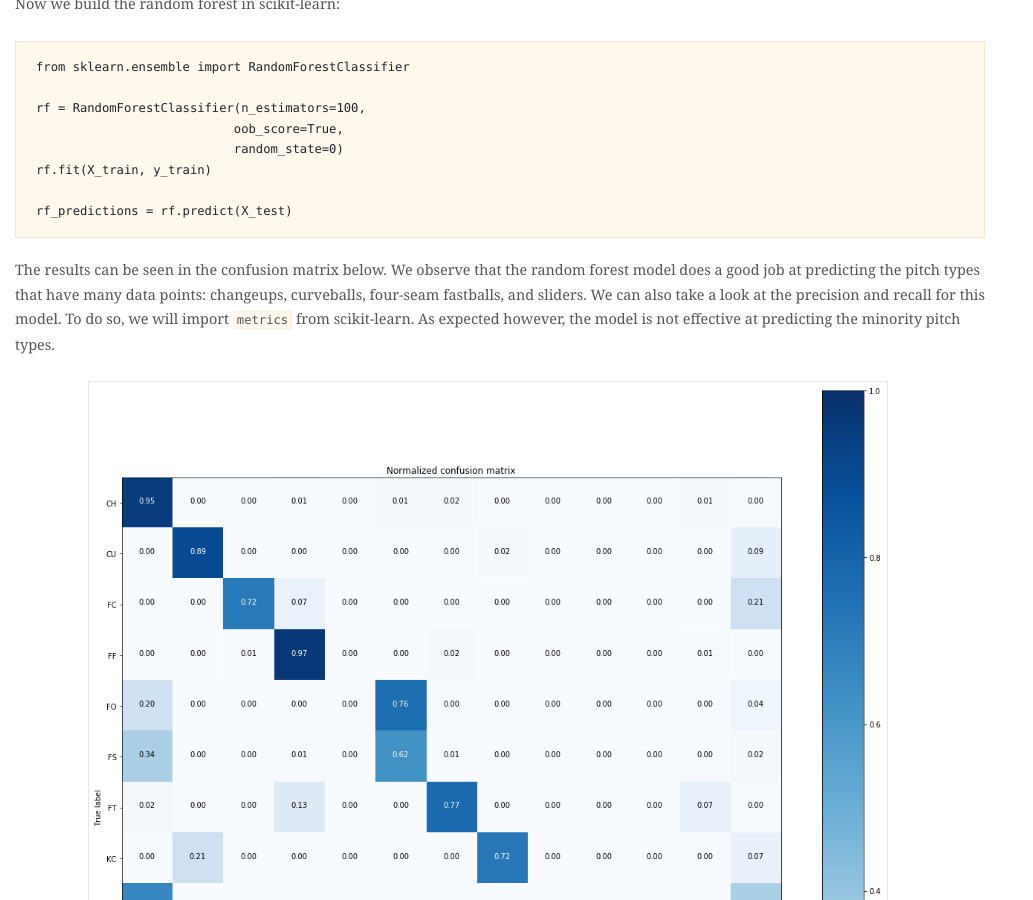
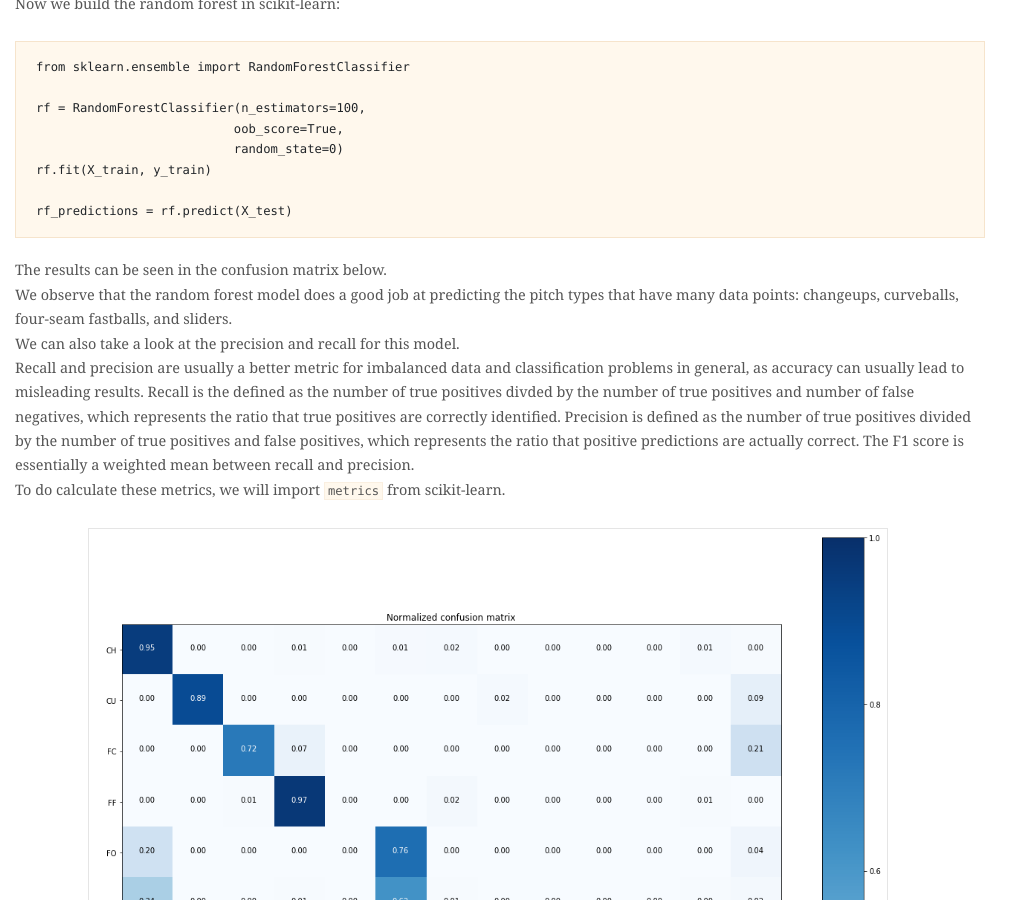
Before and after one commit to rmatsum836/rmatsum836.github.io, a Jekyll site: the page built from _posts/2019-12-03-imbalanced.md, in a window 1280 px wide and 900 px high, scrolled down 3274 px. Shown: the whole window, without its empty margins (0-1033 px from the left). Built offline with Jekyll 4.4.1, drawn with Linux system fonts in a browser that asks for light colours; nearby versions of some CDN libraries; some of the changed text lies outside the part shown.

Commit message:
Add precision, recall, and conclusions sections

````diff
--- a/_posts/2019-12-03-imbalanced.md
+++ b/_posts/2019-12-03-imbalanced.md
@@ -165,11 +165,16 @@ rf.fit(X_train, y_train)
 rf_predictions = rf.predict(X_test)
 ```
 
-The results can be seen in the confusion matrix below.  We observe that the random forest model does
+The results can be seen in the confusion matrix below.
+We observe that the random forest model does
 a good job at predicting the pitch types that have many data points: changeups, curveballs,
-four-seam fastballs, and sliders.  We can also take a look at the precision and recall for this model.  To do
-so, we will import `metrics` from scikit-learn.  As expected however, the model is not effective at predicting the
-minority pitch types.
+four-seam fastballs, and sliders.
+We can also take a look at the precision and recall for this model.
+Recall and precision are usually a better metric for imbalanced data and classification problems in general, as accuracy can usually lead to misleading results.
+Recall is the defined as the number of true positives divded by the number of true positives and number of false negatives, which represents the ratio that true positives are correctly identified.
+Precision is defined as the number of true positives divided by the number of true positives and false positives, which represents the ratio that positive predictions are actually correct.
+The F1 score is essentially a weighted mean between recall and precision.
+To do calculate these metrics, we will import `metrics` from scikit-learn.
 
   <center><img style="margin: 0px 25px 20px 0px;" src="/images/blog/dec4/non_smote_confusion.png" width="800" height="800" /></center>
   <center><em> A confusion matrix of the Random Forest Classifier results with imbalanced data </em></center><br/>
@@ -198,6 +203,14 @@ print(metrics.classification_report(y_update, rf_update, target_names=sorted(set
    macro avg       0.60      0.56      0.58    459114
 weighted avg       0.89      0.89      0.89    459114
 ```
+
+The model does a good job of predicting changeups, curveballs, four-seam fastballs, and sliders as indicated by their recall and precision
+scores.  High recall means that the model is able to correctly identify a large proportion of actual positives for these pitches, while high
+precision indicates that a high proportion of the predicted pitch types were actually correct.  Also identified by the confusion matrix,
+there are pitchtypes such as cutters, two-seam fastballs, knucklecurves, and sinkers that the model does a decent job of predicting.  The
+precision and recall scores for these pitches are between 0.6 and 0.9.  However, there are a number of pitches that have precision and
+recall scores of zero: forkballs, knuckleballs, pitchouts, pitchouts, and screwballs.  These were pitches with little data, so hopefully
+SMOTE can imrpove the predictions.
 
 Now let's use SMOTE in imbalanced-learn to see if we can improve the performance of our model through
 oversampling.  To use SMOTE oversampling we use the `SMOTE()` function within imbalanced-learn:
@@ -280,3 +293,16 @@ print(metrics.classification_report(y_update, rf_update, target_names=sorted(set
    macro avg       0.74      0.66      0.67    459114
 weighted avg       0.89      0.89      0.89    459114
 ```
+
+For the pitches that were already predicted well, SMOTE doesn't appear to have much of an effect.  This is expected, as there was already a
+sufficient amount of data for these pitch types.  However, a decent amount of improvement is observed for the pitches that had zero recall
+and precision.  For example, forkballs now have a precision of 0.31 and a recall of 0.16.  While these scores are still not good, they are
+still quite an improvement.  Most likely, further improvement of the model will come from additional feature engineering, model exploration,
+hyperparameter tuning and such.
+
+Overall, imbalanced classes is something to be mindful of when working on classification problems.  Oversampling and the use of imbalanced-learn can help improve the performance of imbalanced clases.
+In addition to SMOTE, there are a variety of oversampling techniques contained within this package.  Though I didn't cover it, there are
+also numerous undersampling techniques as well.  One other disclaimer I want to make is that I still consider myself to be a beginner when
+it comes to data science and machine learning.  And as a result, there may have been design choices I made in this model that are incorrect
+or is not considered a best practice.  If you happen to catch anything like this, please feel free to reach out to me and let me know.
+Thanks!
````
